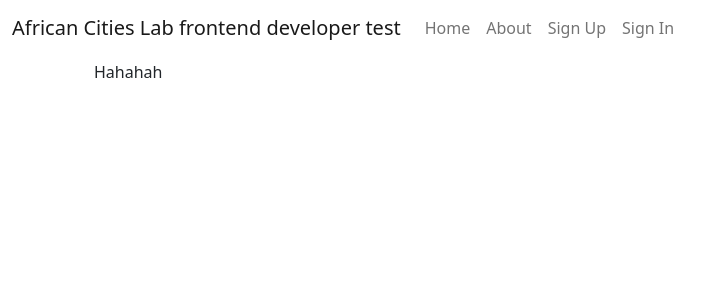
After one commit to African-Cities-Lab/acl-frontend-test, a Django app: page /courses/000/ in a window 1280 px wide. The commit adds this page. Shown: the top 300 px of the page, without its empty margins (0-724 px from the left). Run offline with Django 3.2, Linux system fonts and the light colour scheme; tables that the repository leaves empty hold one stand-in row (values such as "Sample post"); parts of the project's set-up code (start-up, migrations or seed data) failed here and were passed over; some libraries are stand-ins or nearby versions.

Commit message:
created views for courses details

```diff
--- a/acl_frontend_test/courses/api/views.py
+++ b/acl_frontend_test/courses/api/views.py
@@ -1,3 +1,6 @@
+from re import template
+
+from rest_framework.response import Response
 from rest_framework import viewsets
 
 from acl_frontend_test.courses.api.serializers import (
@@ -30,5 +33,4 @@ class CourseViewSet(viewsets.ReadOnlyModelViewSet):
         category = self.request.query_params.get("category")
         if category is not None:
             queryset = queryset.filter(categories__name__in=[category])
-
-        return queryset
+        return Response(queryset, template_name="../../templates/courses/course_list.html")
--- /dev/null
+++ b/acl_frontend_test/courses/urls.py
@@ -0,0 +1,10 @@
+from django.urls import path
+
+from acl_frontend_test.courses.views import (
+    course_detail_view
+)
+
+app_name = "courses"
+urlpatterns = [
+    path("<str:code>/", view=course_detail_view, name="detail"),
+]
--- /dev/null
+++ b/acl_frontend_test/courses/views.py
@@ -0,0 +1,16 @@
+import code
+from re import template
+from django.forms import SlugField
+from .models import *
+from django.views.generic import DetailView
+from django.shortcuts import render, redirect
+
+
+class CourseDetailView(DetailView):
+    model = Course
+    slug_field = "code"
+    slug_url_kwarg = "code"
+
+
+course_detail_view = CourseDetailView.as_view(template_name =
+"../templates/courses/course_detail.html")
--- a/acl_frontend_test/templates/base.html
+++ b/acl_frontend_test/templates/base.html
@@ -40,7 +40,7 @@
     </head>
     <body>
         <div class="mb-1">
-            <nav class="navbar navbar-expand-md navbar-light bg-light">
+            <nav class="navbar navbar-expand-md navbar-light bg-white sticky">
                 <div class="container-fluid">
                     <button class="navbar-toggler navbar-toggler-right"
                             type="button"
--- /dev/null
+++ b/acl_frontend_test/templates/courses/course_detail.html
@@ -0,0 +1,12 @@
+{% extends "base.html" %}
+{% load static %}
+
+{% block content %}
+<div class="container">
+    <div class="row">
+        <div class="col-12">
+            Hahahah
+        </div>
+    </div>
+</div>
+{% endblock content %}
--- /dev/null
+++ b/acl_frontend_test/templates/courses/course_list.html
@@ -0,0 +1 @@
+Dummy
--- a/config/settings/local.py
+++ b/config/settings/local.py
@@ -11,7 +11,7 @@ SECRET_KEY = env(
     default="ESSQ0WII011Kvuta5UlExsP1qC29dEluiwmIRXpF1OtDdxrnJ98QVXvACpMDJE4N",
 )
 # https://docs.djangoproject.com/en/dev/ref/settings/#allowed-hosts
-ALLOWED_HOSTS = ["localhost", "0.0.0.0", "127.0.0.1"]
+ALLOWED_HOSTS = ["localhost", "0.0.0.0", "127.0.0.1", "172.18.0.3"]
 
 # CACHES
 # ------------------------------------------------------------------------------
--- a/config/urls.py
+++ b/config/urls.py
@@ -18,6 +18,7 @@ urlpatterns = [
     path("users/", include("acl_frontend_test.users.urls", namespace="users")),
     path("accounts/", include("allauth.urls")),
     # Your stuff: custom urls includes go here
+    path("courses/", include("acl_frontend_test.courses.urls", namespace="courses")),
 ] + static(settings.MEDIA_URL, document_root=settings.MEDIA_ROOT)
 
 # API URLS
```
Also changed, not shown: acl_frontend_test/static/images/acl_logo.jpg (added).
